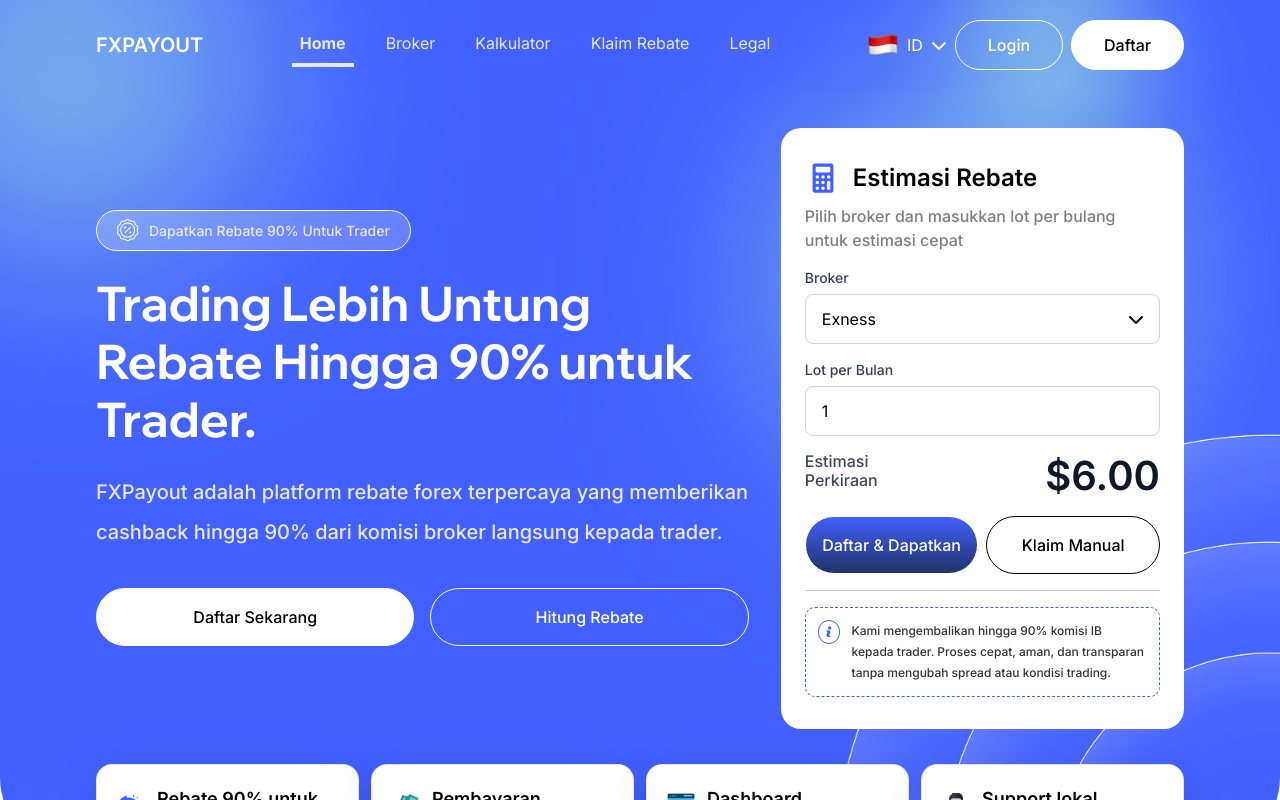
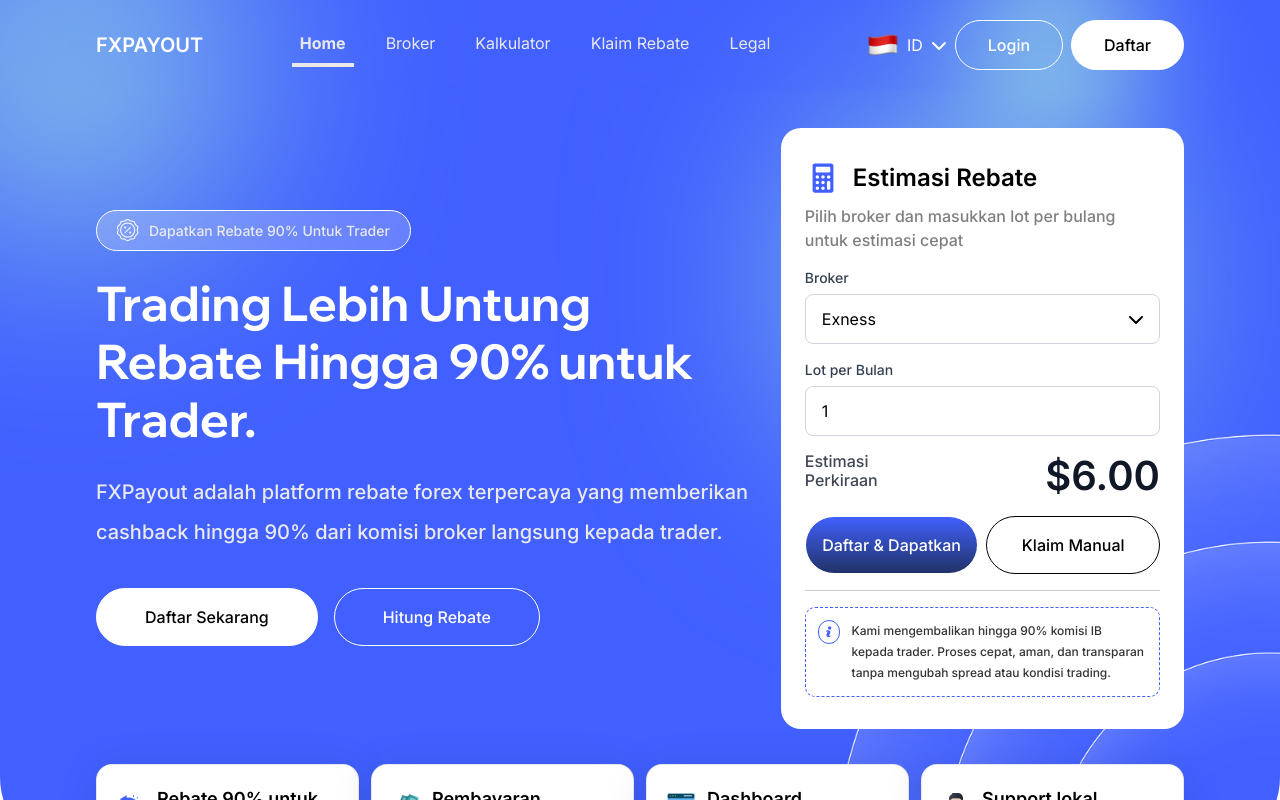
Before and after one commit to Robxxcraft/slicing-fxpayout-clone, a React (Vite) app: page / in a window 1280 px wide. Shown: the top 800 px of the page. Built offline with nearby package versions, Linux system fonts and the light colour scheme; the HTML template or start-up script is replaced by a standard one.

Commit message:
ui fix issue

```diff
--- a/src/components/HeroHome.tsx
+++ b/src/components/HeroHome.tsx
@@ -44,10 +44,10 @@
           cashback hingga 90% dari komisi broker langsung kepada trader.
         </p>
         <div className="flex flex-row gap-4 flex-wrap md:flex-nowrap">
-          <Button variant="light" size="xl" className="py-4! 2xl:py-6! flex md:block flex-1 text-base! font-medium! text-nowrap">
+          <Button variant="light" size="xl" className="py-4! 2xl:py-6! flex md:block flex-1 md:flex-0 text-base! font-medium! text-nowrap">
             Daftar Sekarang
           </Button>
-          <Button variant="outline-light" size="xl" className="py-4! 2xl:py-6! flex md:block flex-1 text-base! font-medium! text-nowrap">
+          <Button variant="outline-light" size="xl" className="py-4! 2xl:py-6! flex md:block flex-1 md:flex-0 text-base! font-medium! text-nowrap">
             Hitung Rebate
           </Button>
         </div>
--- a/src/components/LanguageSelector.tsx
+++ b/src/components/LanguageSelector.tsx
@@ -40,7 +40,7 @@
       </button>
       {open && (
         <>
-          // DESKTOP
+          {/* DESKTOP */}
           <div className="_no-scrollbar hidden xl:flex max-h-[250px] overflow-auto absolute bottom-[120%] xl:bottom-auto xl:top-[120%] xl:translate-y-0 py-4 w-60 flex-col border border-[rgba(34,34,34,0.1)] bg-white rounded-lg shadow-[0_4px_41.8px_0_rgba(0,0,0,0.1)]">
             {languages.map((lang, idx) => (
               <button
@@ -59,8 +59,8 @@
             ))}
           </div>
 
-          // MOBILE
-          <div className="px-6 md:px-11 lg:px-18 absolute top-18 left-0 w-full h-screen bg-primary">
+          {/* MOBILE */}
+          <div className="flex xl:hidden px-6 md:px-11 lg:px-18 absolute top-18 left-0 w-full h-screen bg-primary">
             <div>
               <button
                 onClick={() => setOpen(false)}
--- a/src/components/Navbar.tsx
+++ b/src/components/Navbar.tsx
@@ -101,11 +101,11 @@
         }}>
         <div className="mb-6 flex items-center justify-between">
           <div className="flex gap-2 items-center">
-            <img
+            {/* <img
               src="/logo.svg"
               alt="logo fx payout"
               className="w-7 md:w-9"
-            />
+            /> */}
             <span className="text-base md:text-2xl font-semibold text-white">
               FXPAYOUT
             </span>
--- a/src/components/Reviews.tsx
+++ b/src/components/Reviews.tsx
@@ -79,7 +79,7 @@
               <div className="flex flex-col justify-between h-full">
                 <div>
                   <div className="flex gap-1.5 md:gap-0.5">
-                    {Array.from({ length: testimonial.rate }).map((num) => (
+                    {Array.from({ length: testimonial.rate }).map((_, num) => (
                       <PiStarFill
                         key={`${testimonial.username}-${num}`}
                         className="text-xl text-[#FFC250]"
```
